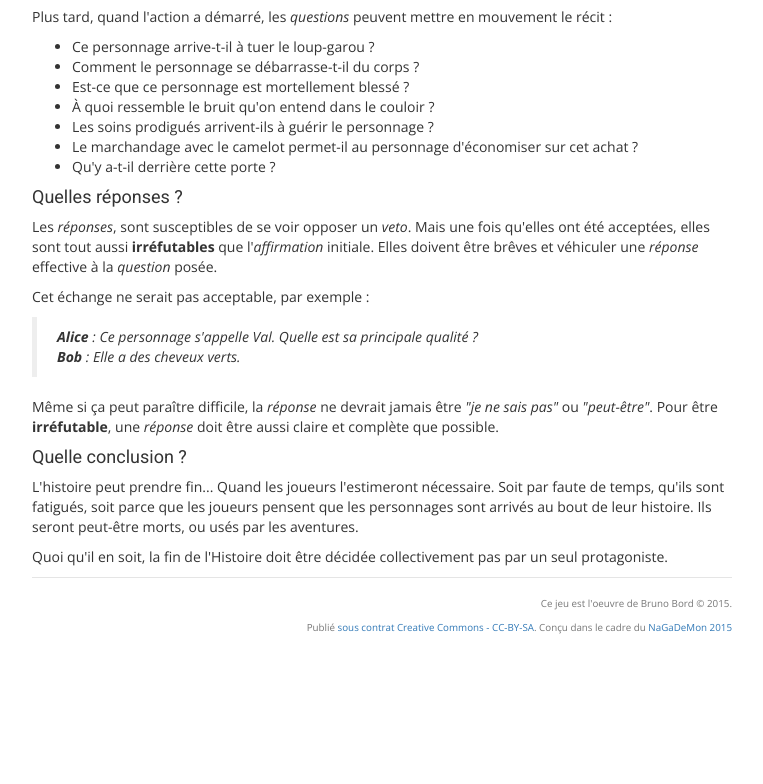
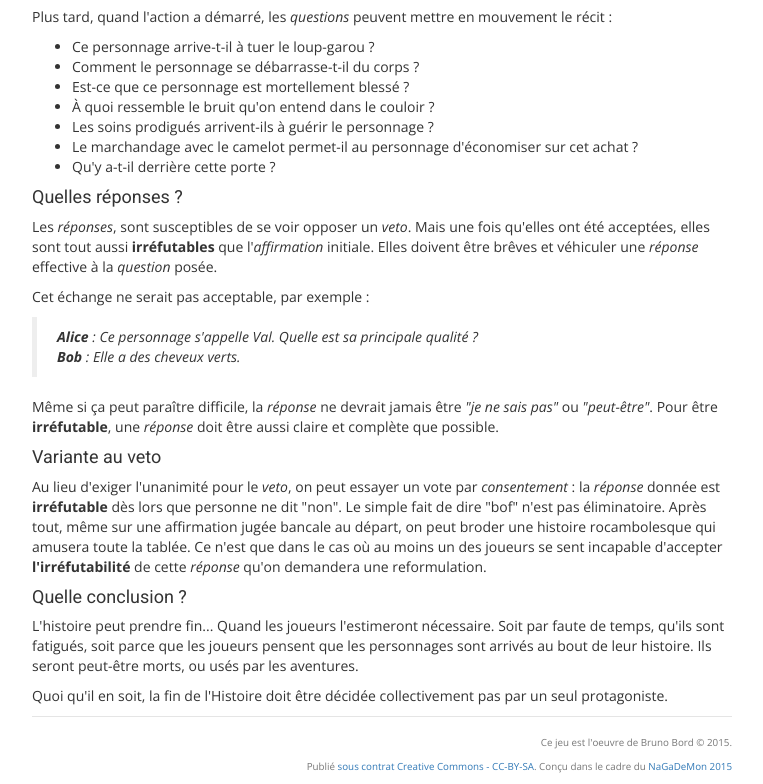
Before and after one commit to brunobord/irrefutable, a plain HTML site: page _build/index.html in a window 1280 px wide. Shown: the part 2069-2853 px from the top of the page, without its empty margins (258-1021 px from the left). Before the commit the page ends 2714 px from the top, so only its background shows below. Drawn offline with nearby package versions, Linux system fonts and the light colour scheme.

Commit message:
variante veto

```diff
--- a/_build/index.html
+++ b/_build/index.html
@@ -97,6 +97,8 @@
 <strong>Bob</strong> : Elle a des cheveux verts.</p>
 </blockquote>
 <p>Même si ça peut paraître difficile, la <em>réponse</em> ne devrait jamais être <em>&quot;je ne sais pas&quot;</em> ou <em>&quot;peut-être&quot;</em>. Pour être <strong>irréfutable</strong>, une <em>réponse</em> doit être aussi claire et complète que possible.</p>
+<h4>Variante au veto</h4>
+<p>Au lieu d'exiger l'unanimité pour le <em>veto</em>, on peut essayer un vote par <em>consentement</em> : la <em>réponse</em> donnée est <strong>irréfutable</strong> dès lors que personne ne dit &quot;non&quot;. Le simple fait de dire &quot;bof&quot; n'est pas éliminatoire. Après tout, même sur une affirmation jugée bancale au départ, on peut broder une histoire rocambolesque qui amusera toute la tablée. Ce n'est que dans le cas où au moins un des joueurs se sent incapable d'accepter <strong>l'irréfutabilité</strong> de cette <em>réponse</em> qu'on demandera une reformulation.</p>
 <h4>Quelle conclusion ?</h4>
 <p>L'histoire peut prendre fin... Quand les joueurs l'estimeront nécessaire. Soit par faute de temps, qu'ils sont fatigués, soit parce que les joueurs pensent que les personnages sont arrivés au bout de leur histoire. Ils seront peut-être morts, ou usés par les aventures.</p>
 <p>Quoi qu'il en soit, la fin de l'Histoire doit être décidée collectivement pas par un seul protagoniste.</p>
```
Also changed, not shown: 1 other file.
